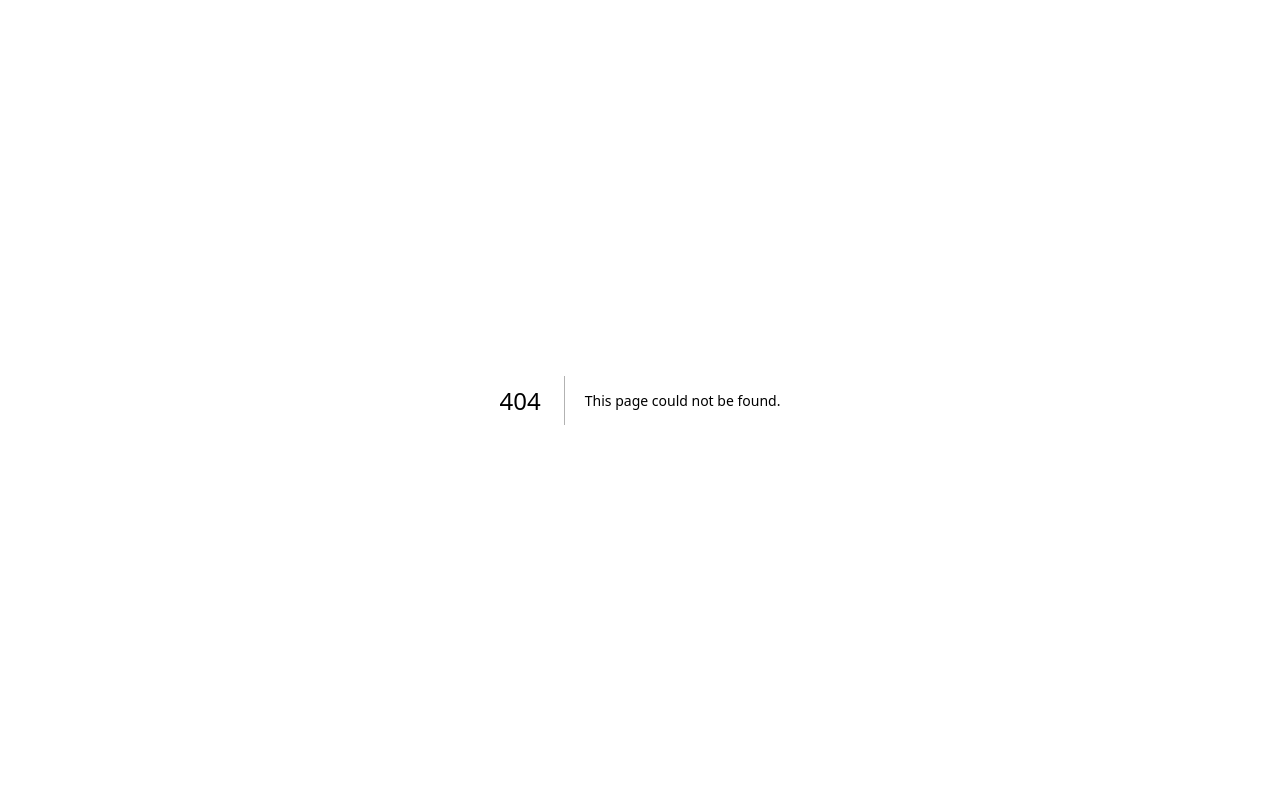
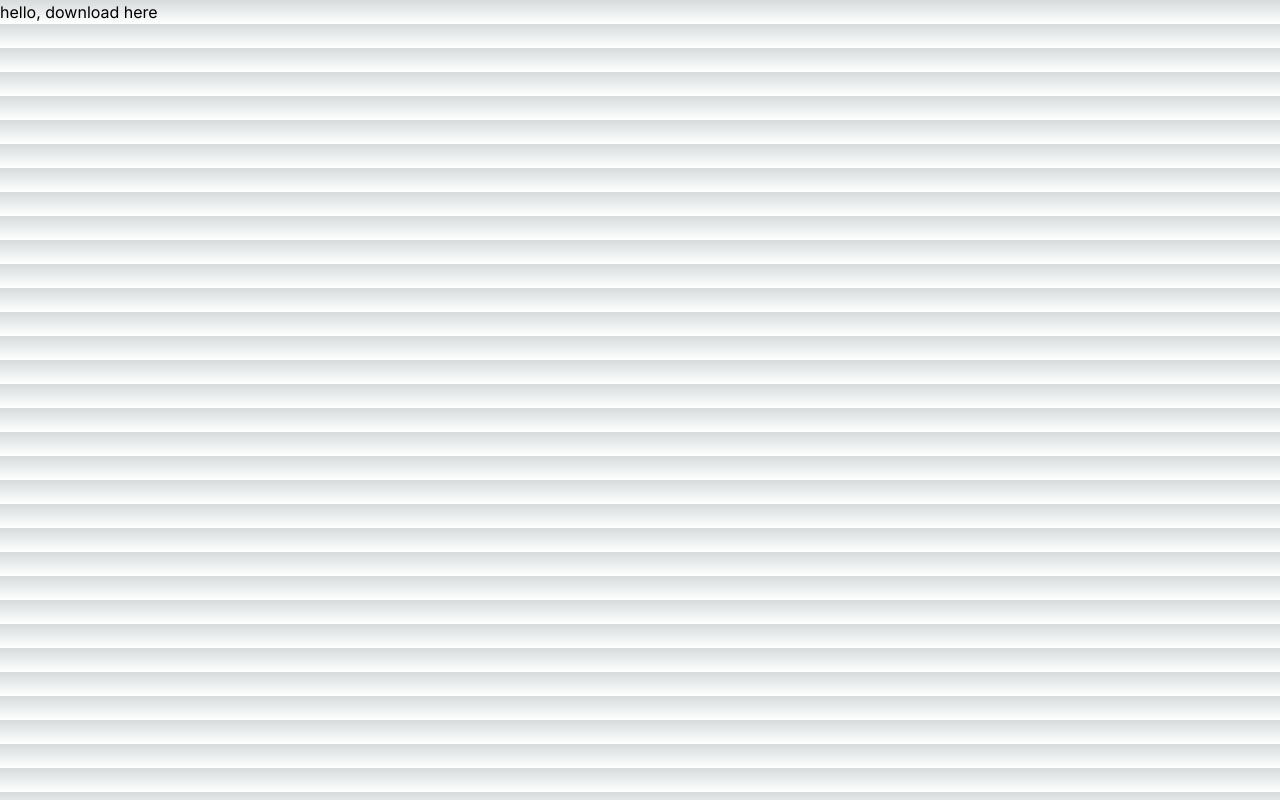
Before and after one commit to standard-robot/standardrobot-dev, a Next.js app: page /downloads in a window 1280 px wide. Before the commit this address had no page. Built offline with nearby package versions, Linux system fonts and the light colour scheme.

Commit message:
removed test image, added download enpoint

```diff
--- /dev/null
+++ b/app/downloads/page.tsx
@@ -0,0 +1,4 @@
+import React from 'react';
+export default function Page() {
+  return <h1>hello, download here</h1>;
+}
```
Also changed, not shown: public/test.png (deleted).
